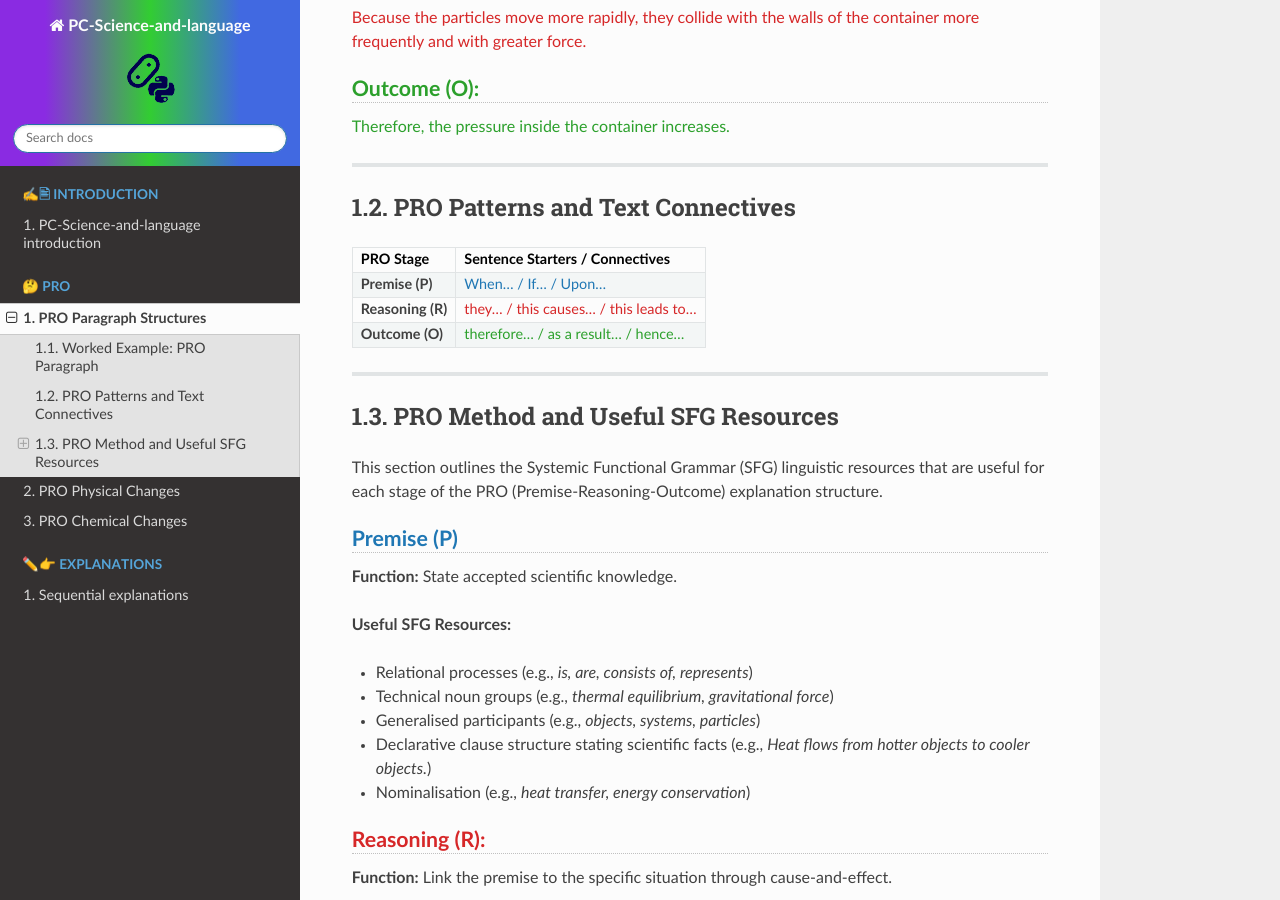
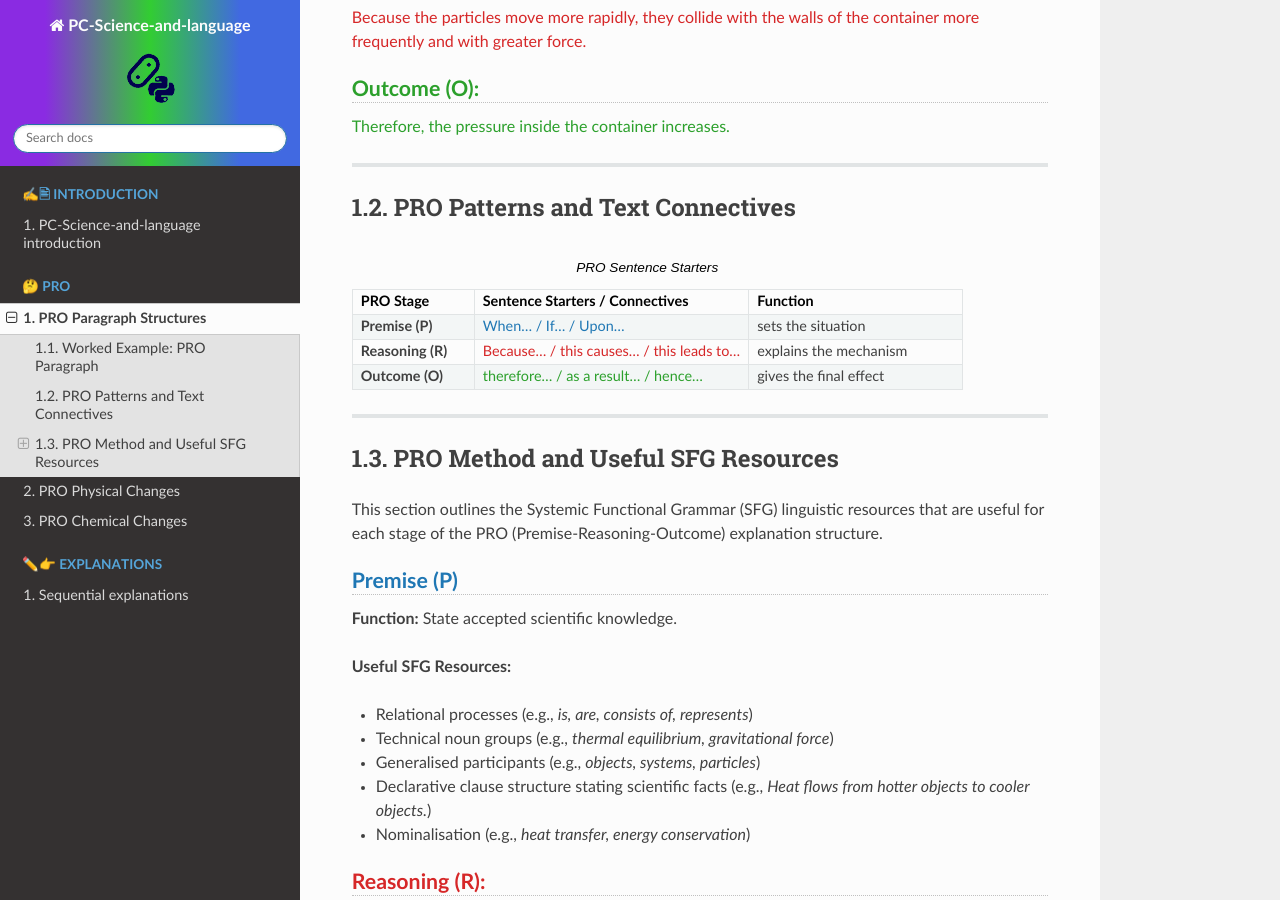
Before and after one commit to gmc-code/PC-Science-and-language, a Sphinx documentation site: the page built from docs/language/PRO.rst, in a window 1280 px wide and 900 px high, scrolled down 1359 px. Built offline with Sphinx 7.4.7 and the Read the Docs theme 3.1.0, drawn with Linux system fonts in a browser that asks for light colours; pages that are not in the unit, such as notebooks, are missing from menus.

Commit message:
pro tbale

```diff
--- a/docs/language/PRO.rst
+++ b/docs/language/PRO.rst
@@ -72,15 +72,22 @@ When a gas is heated, the particles gain kinetic energy and move faster. Because
 PRO Patterns and Text Connectives
 --------------------------------------------
 
-+-------------------+-------------------------------------------------------------+
-| **PRO Stage**     | **Sentence Starters / Connectives**                         |
-+===================+=============================================================+
-| **Premise (P)**   | :p:`When… / If… / Upon…`                                    |
-+-------------------+-------------------------------------------------------------+
-| **Reasoning (R)** | :r:`they… / this causes… / this leads to…`                  |
-+-------------------+-------------------------------------------------------------+
-| **Outcome (O)**   | :o:`therefore… / as a result… / hence…`                     |
-+-------------------+-------------------------------------------------------------+
+.. list-table:: PRO Sentence Starters
+   :header-rows: 1
+   :widths: 20 45 35
+
+   * - **PRO Stage**
+     - **Sentence Starters / Connectives**
+     - **Function**
+   * - **Premise (P)**
+     - :p:`When… / If… / Upon…`
+     - sets the situation
+   * - **Reasoning (R)**
+     - :r:`Because… / this causes… / this leads to…`
+     - explains the mechanism
+   * - **Outcome (O)**
+     - :o:`therefore… / as a result… / hence…`
+     - gives the final effect
 
 ----
 
```
